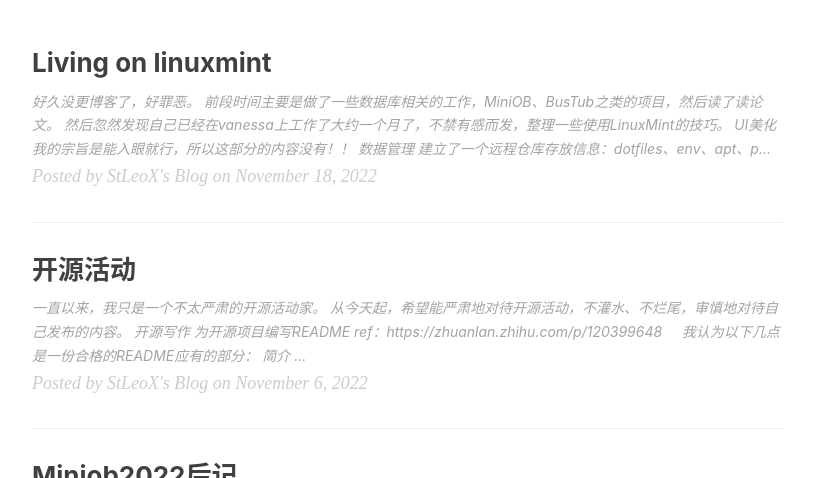
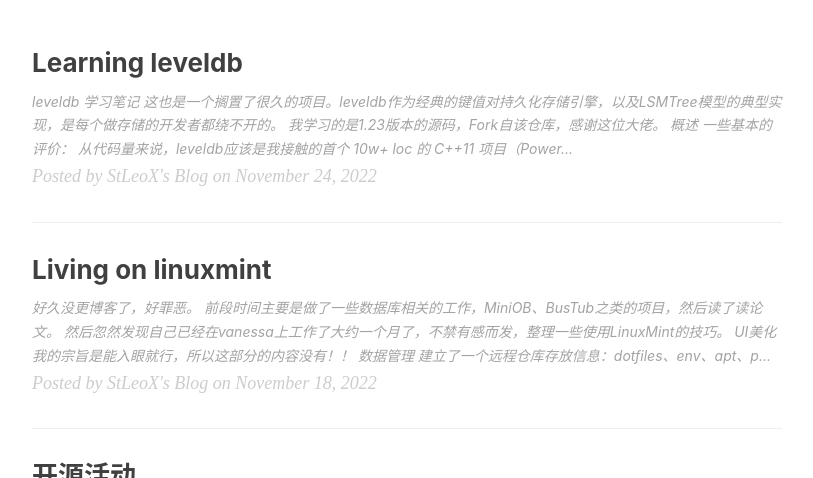
Before and after one commit to StLeoX/stleox.github.io, a Jekyll site: the page built from index.html, in a window 1280 px wide and 900 px high, cut to the strip 422-900 px from the top of the window. Shown: the whole strip, without its empty margins (233-1046 px from the left). Built offline with Jekyll 4.4.1, drawn with Linux system fonts in a browser that asks for light colours; nearby versions of some CDN libraries; the list of posts is cut into pages by our own code; comment, search, counter and statistics services are not loaded; some of the changed text lies outside the part shown.

Commit message:
add post: Learning leveldb

```diff
--- a/_includes/footer.html
+++ b/_includes/footer.html
@@ -9,7 +9,7 @@
                 <p class="copyright text-muted">
                     Copyright &copy; {{ site.title }} {{ site.time | date: '%Y' }}
                     <br>
-                    Powered by <a href="http://tanjiti.com">GitHub</a> |
+                    Powered by <a href="https://github.com">GitHub</a> |
                     <iframe
                         style="margin-left: 2px; margin-bottom:-5px;"
                         frameborder="0" scrolling="0" width="100px" height="20px"
--- a/_posts/2022-07-07-生存杂谈.markdown
+++ b/_posts/2022-07-07-生存杂谈.markdown
@@ -67,7 +67,7 @@
 
 4. 不必害怕决策错误
 
-    （此条和上一条很类似，但是从方面来论述的。）执行过程中最害怕的就是犯错，决策过程中最不应该害怕的就是犯错。
+    （此条和上一条很类似，但是从反面来论述的。）执行过程中最害怕的就是犯错，决策过程中最不应该害怕的就是犯错。
 
     然后是决策过程的方法论：
 
--- /dev/null
+++ b/_posts/2022-11-24-Learning leveldb.markdown
@@ -0,0 +1,21 @@
+# leveldb 学习笔记
+
+> 这也是一个搁置了很久的项目。leveldb作为经典的键值对持久化存储引擎，以及LSMTree模型的典型实现，是每个做存储的开发者都绕不开的。
+>
+> 我学习的是1.23版本的源码，Fork自[该仓库](https://github.com/SmartKeyerror/reading-source-code-of-leveldb-1.23)，感谢这位大佬。
+>
+>
+
+## 概述
+
+一些基本的评价：
+
+- 从代码量来说，leveldb应该是我接触的首个 10w+ loc 的 C++11 项目（Power By `tokei`）。
+
+- 从语言的表现力来说，leveldb大概处于 C++11 & OOP 的顶级层次。
+
+## 写入流程
+
+
+
+## 读取流程
```
